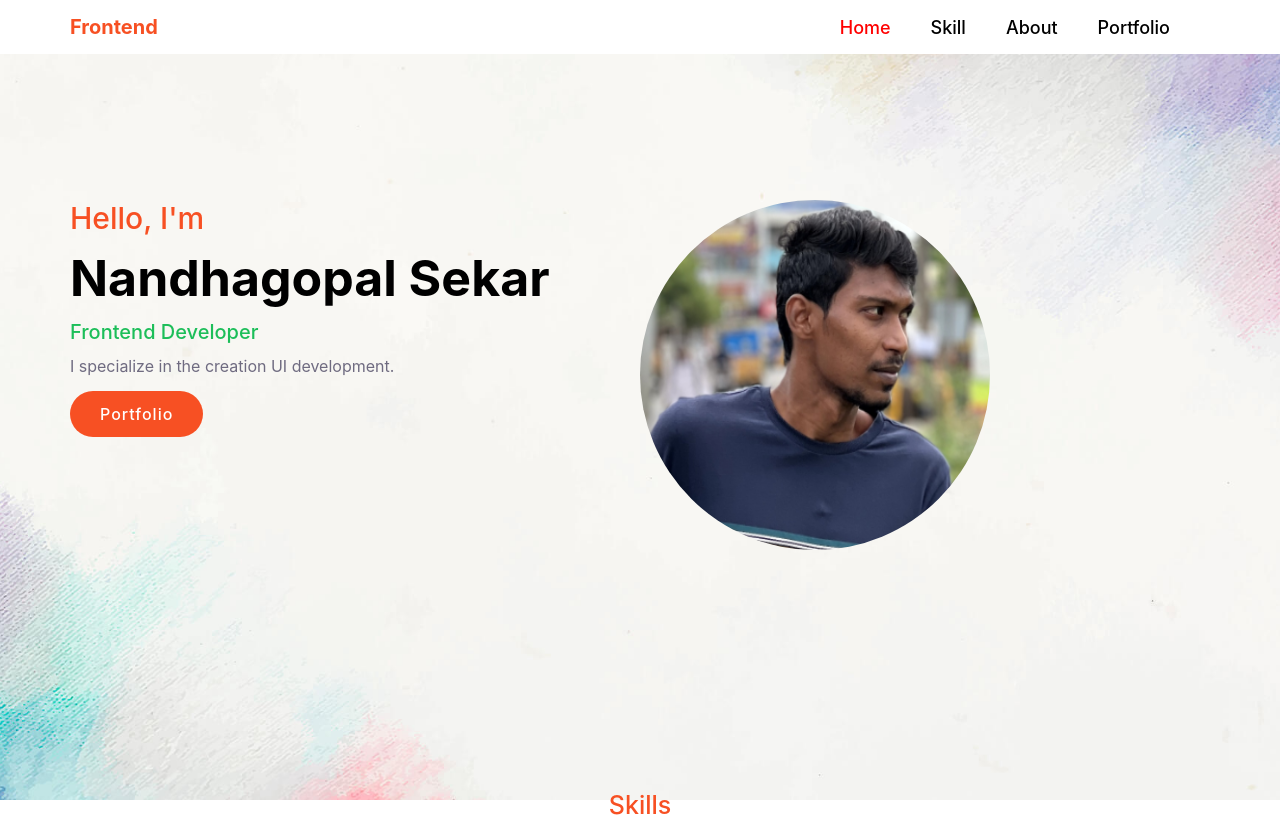
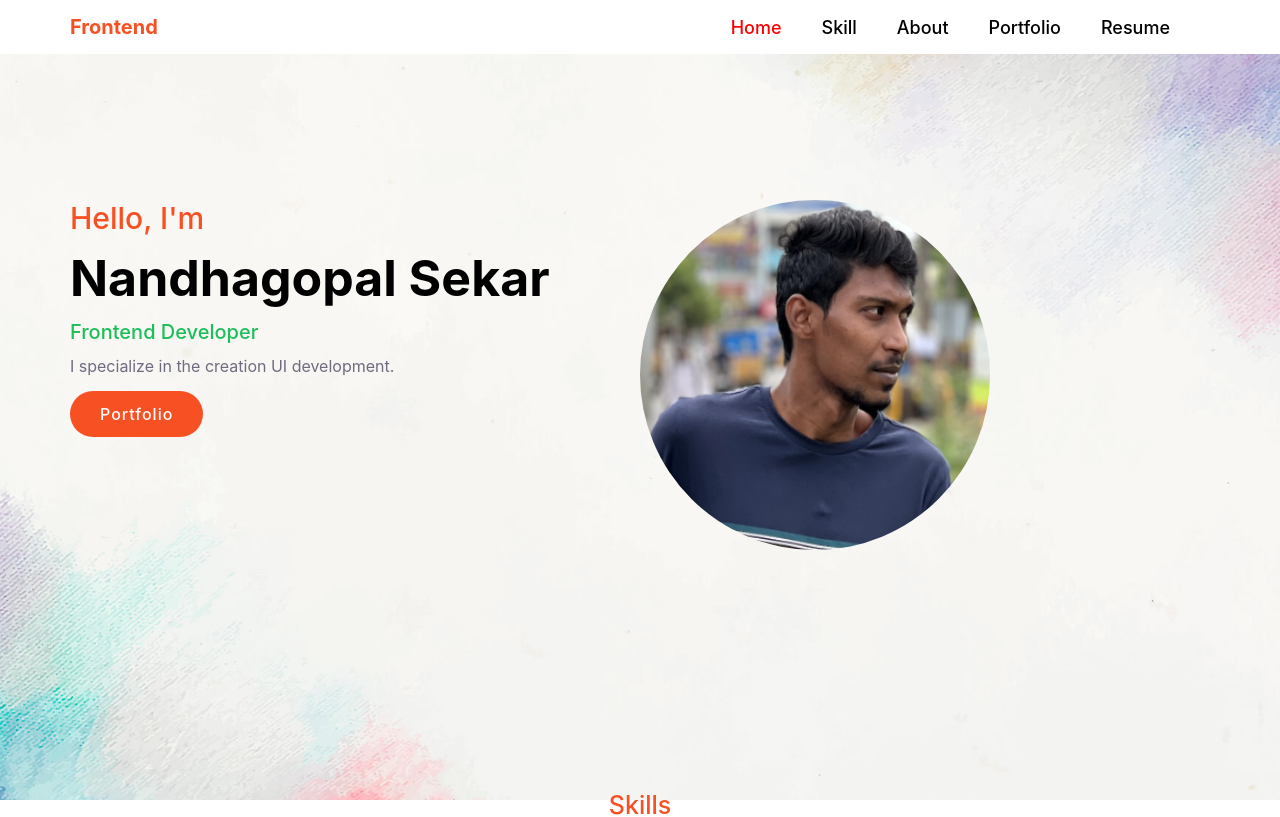
Before and after one commit to nandha-techie/portfolio, a React (Create React App) app: page / in a window 1280 px wide. Shown: the top 817 px of the page. Built offline with nearby package versions, Linux system fonts and the light colour scheme; the HTML template or start-up script is replaced by a standard one.

Commit message:
download added

```diff
--- a/src/components/Navbar.js
+++ b/src/components/Navbar.js
@@ -41,6 +41,7 @@ const Navbar = ()=>{
                             <li><a href="#skill" >Skill</a></li>
                             <li><a href="#contact" >About</a></li>
                             <li><a href="#portfolio" >Portfolio</a></li>
+                            <li><a href="#resume" >Resume</a></li>
                         </Scrollspy>
                         <div className="hamburger" onClick={mobileMenu }>
                             <FontAwesomeIcon icon={faBars} size="3x" />
--- /dev/null
+++ b/src/components/Resume.js
@@ -0,0 +1,11 @@
+import '../styles/resume.css';
+
+const Resume = ()=>{
+    return(
+        <div className='resume' id="resume">
+            <a href='portfolio/Nandha_Frontend_CV.pdf' download>Resume Download</a>
+        </div>
+    )
+}
+
+export default Resume;
--- a/src/pages/Home.js
+++ b/src/pages/Home.js
@@ -4,6 +4,7 @@ import Contact from '../components/Contact';
 import Experience from '../components/Experience';
 import Portfolio from '../components/Portfolio';
 import Skill from '../components/Skill';
+import Resume from '../components/Resume';
 
 
 const Home = ()=>{
@@ -15,6 +16,7 @@ const Home = ()=>{
             <Contact />
             <Experience />
             <Portfolio />
+            <Resume />
             <footer>
                 <div className="container">
                     <p>Created by Nandhgopal © 2023</p>
--- /dev/null
+++ b/src/styles/resume.css
@@ -0,0 +1,7 @@
+.resume{
+    padding: 5rem 10rem;
+}
+
+.resume a{
+    font-size: 2rem;
+}
```
Also changed, not shown: src/file/t.txt (added), 2 other files (tests, documents, lock files or other folders).
